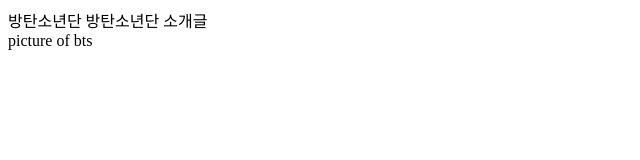
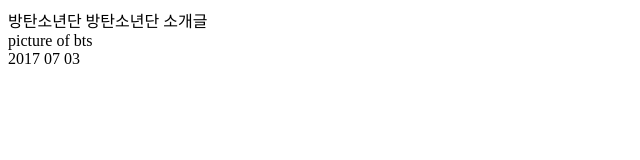
Before and after one commit to ajou13/twice_fan_page, a plain HTML site: page index.html in a window 1280 px wide. Shown: the full height of the page, 0-640 px from the left. Drawn offline with Linux system fonts and the light colour scheme.

Commit message:
add footer

```diff
--- a/index.html
+++ b/index.html
@@ -3,5 +3,6 @@
 	<head>방탄소년단</head>
 	<body>방탄소년단 소개글</body>
 	<div>picture of bts</div>
+	<footer>2017 07 03</footer>
 
 </html>
```
